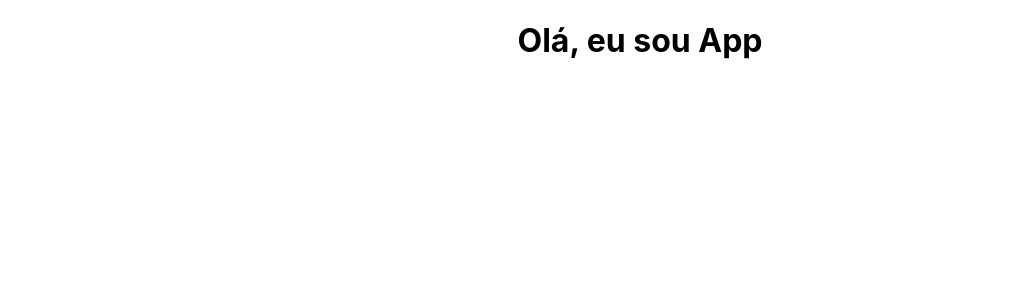
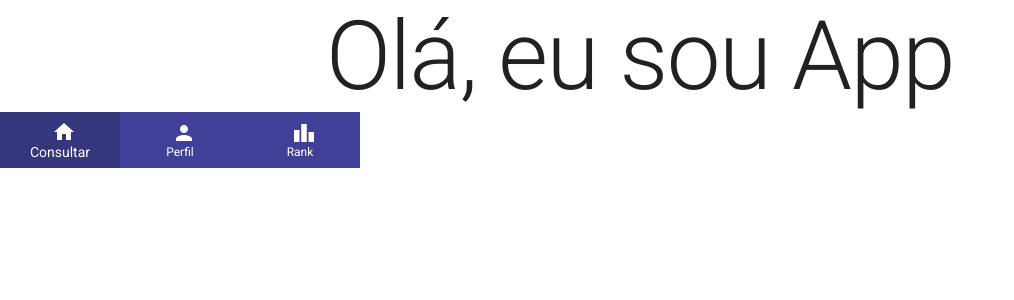
Before and after one commit to Squad-25/technical-share-25, a React (Create React App) app in the folder technical-share-25/: page / in a window 1280 px wide. Shown: the top 300 px of the page, without its empty margins (0-1014 px from the left). Built offline with nearby package versions, Linux system fonts and the light colour scheme.

Commit message:
1. Estilização navbar bottom para cor do layout. 2. Componentização da navbar em src/components

```diff
--- a/technical-share-25/package.json
+++ b/technical-share-25/package.json
@@ -5,6 +5,7 @@
   "dependencies": {
     "@emotion/react": "^11.9.0",
     "@emotion/styled": "^11.8.1",
+    "@mui/icons-material": "^5.6.0",
     "@mui/material": "^5.6.0",
     "@testing-library/jest-dom": "^5.16.4",
     "@testing-library/react": "^12.1.4",
--- a/technical-share-25/public/index.html
+++ b/technical-share-25/public/index.html
@@ -1,14 +1,14 @@
 <!DOCTYPE html>
-<html lang="en">
+<html lang="pt-br">
+
 <head>
   <meta charset="utf-8" />
+  <meta name="viewport" content="width=device-width, initial-scale=1" />
   <link rel="icon" href="%PUBLIC_URL%/favicon.ico" />
-    <meta name="viewport" content="width=device-width, initial-scale=1" />
-    <meta name="theme-color" content="#000000" />
-    <meta
-      name="description"
-      content="Web site created using create-react-app"
-    />
+  <link rel="stylesheet" href="https://fonts.googleapis.com/css?family=Roboto:300,400,500,700&display=swap" />
+  <meta name="description" content="Buscando compartilhar seus conhecimentos com tecnologia ou aprender uma nova skill?
+       Conheça o Technical Share! Somos uma plataforma de mentorias no mundo da tecnologia onde você
+       aprende e também pode ajudar toda a comunidade com a sua evolução" />
   <link rel="apple-touch-icon" href="%PUBLIC_URL%/logo192.png" />
   <!--
       manifest.json provides metadata used when your web app is installed on a
@@ -24,8 +24,10 @@
       work correctly both with client-side routing and a non-root public URL.
       Learn how to configure a non-root public URL by running `npm run build`.
     -->
+  <link rel="stylesheet" href="https://fonts.googleapis.com/css?family=Roboto:300,400,500,700&display=swap" />
   <title>Technical Share - Sangue Laranja</title>
 </head>
+
 <body>
   <noscript>You need to enable JavaScript to run this app.</noscript>
   <div id="root"></div>
@@ -40,4 +42,5 @@
       To create a production bundle, use `npm run build` or `yarn build`.
     -->
 </body>
+
 </html>
--- a/technical-share-25/src/App.css
+++ b/technical-share-25/src/App.css
@@ -1,3 +1,14 @@
 .App {
   text-align: center;
 }
+
+svg {
+  margin-left: 0.5rem;
+}
+
+.btn-home {
+  display: flex;
+  align-items: center;
+  justify-content: center;
+  flex-direction: column;
+}
--- a/technical-share-25/src/App.js
+++ b/technical-share-25/src/App.js
@@ -1,13 +1,33 @@
+import { Link } from 'react-router-dom';
+
 import './App.css';
+import { Typography } from '@mui/material';
+import BottomNavigationComponent from './components/BottomNavigationComponent';
+
 
 function App() {
   return (
     <>
       <div className="App">
-        <h1>Olá, eu sou App</h1>
+        <Typography variant="h1" component="h1">
+          Olá, eu sou App
+        </Typography>
+
+        <BottomNavigationComponent />
       </div>
     </>
   );
 }
 
 export default App;
+
+
+/*
+
+<Link to="/">
+              <Button className="" variant=''>
+                <Home />
+                Consultar
+              </Button>
+            </Link>
+*/
--- /dev/null
+++ b/technical-share-25/src/components/BottomNavigationComponent/index.js
@@ -0,0 +1,62 @@
+import { useEffect, useState } from "react";
+
+import { BottomNavigation, BottomNavigationAction } from "@mui/material";
+
+import { Home, Person, Leaderboard } from "@mui/icons-material";
+
+
+export default function BottomNavigationComponent() {
+    const [value, setValue] = useState('consultar');
+
+    const active = value;
+
+
+    /*
+        * Utilizar classNames para estilizar componente utilizando media queries
+        * Por enquanto apliquei width=360 na prop sx do BottomNavigation para simular mobile
+    */
+
+    return (
+        <BottomNavigation
+            showLabels
+            value={value}
+            onChange={(event, value) => {
+                setValue(value);
+            }}
+            sx={{ width: 360, backgroundColor: '#404099' }}
+            className=""
+        >
+            <BottomNavigationAction
+                label="Consultar"
+                value="consultar"
+                icon={<Home />}
+                sx={{
+                    backgroundColor: active === 'consultar' && '#36367D', color: '#ffffff', '&.MuiBottomNavigationAction-root.Mui-selected': {
+                        color: '#ffffff',
+                    }
+                }}
+            />
+            <BottomNavigationAction
+                label="Perfil"
+                value="perfil"
+                icon={<Person />}
+                sx={{
+                    backgroundColor: active === 'perfil' && '#36367D', color: '#ffffff', '&.MuiBottomNavigationAction-root.Mui-selected': {
+                        color: '#ffffff',
+                    }
+                }}
+            />
+            <BottomNavigationAction
+                label="Rank"
+                value="rank"
+                icon={<Leaderboard />}
+                sx={{
+                    backgroundColor: active === 'rank' && '#36367D', color: '#ffffff', '&.MuiBottomNavigationAction-root.Mui-selected': {
+                        color: '#ffffff',
+                    }
+                }}
+            />
+
+        </BottomNavigation>
+    )
+}
--- /dev/null
+++ b/technical-share-25/src/components/BottomNavigationComponent/styles.css
@@ -0,0 +1,3 @@
+.bottom-active {
+    background: red;
+}
--- a/technical-share-25/src/constants/theme.js
+++ b/technical-share-25/src/constants/theme.js
@@ -0,0 +1,18 @@
+import { createTheme } from '@mui/material/styles';
+
+const theme = createTheme({
+    palette: {
+        primary: {
+            light: '#757ce8',
+            main: '#3f50b5',
+            dark: '#002884',
+            contrastText: '#fff',
+        },
+        secondary: {
+            light: '#ff7961',
+            main: '#f44336',
+            dark: '#ba000d',
+            contrastText: '#000',
+        },
+    },
+});
--- a/technical-share-25/src/index.js
+++ b/technical-share-25/src/index.js
@@ -2,11 +2,13 @@ import React from 'react';
 import ReactDOM from 'react-dom';
 import './index.css';
 
+import { BrowserRouter } from 'react-router-dom';
 import Router from './routes/router';
-import { BrowserRouter } from 'react-router-dom';
+import CssBaseline from '@mui/material/CssBaseline'
 
 ReactDOM.render(
   <React.StrictMode>
+    <CssBaseline />
     <BrowserRouter>
       <Router />
     </BrowserRouter>
```
Also changed, not shown: 1 other file (tests, documents, lock files or other folders). Lines whose indentation alone changed are shown as unchanged.
